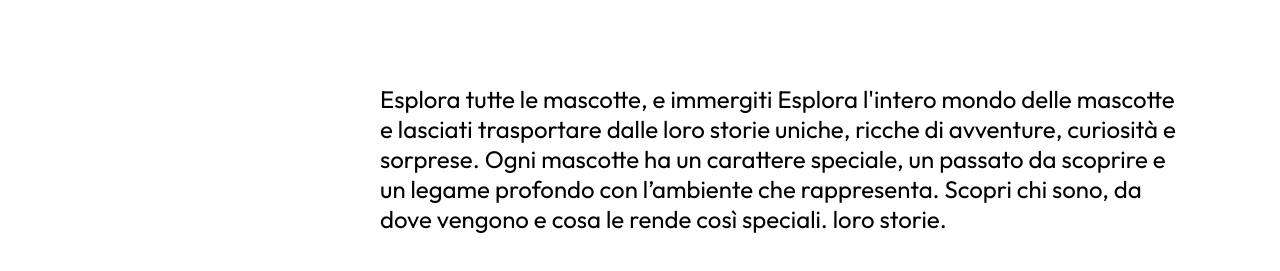
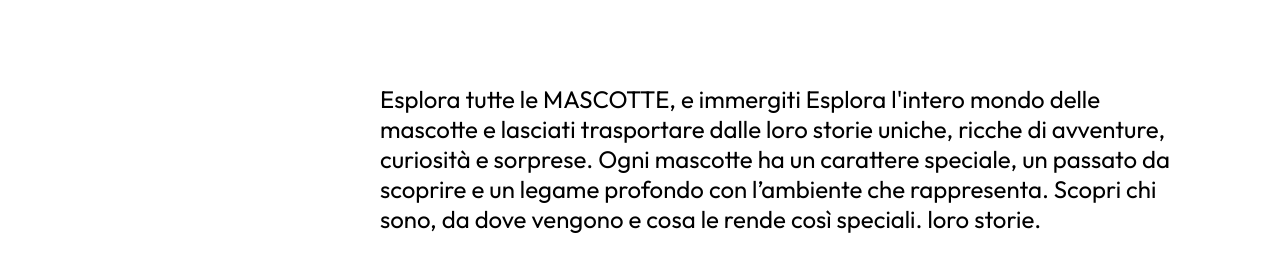
Before and after one commit to ddx2k/Sito-Mascotte-2-copia, a plain HTML site: page Mascotte.html in a window 1280 px wide. Shown: the part 471-742 px from the top of the page. Drawn offline with nearby package versions, Linux system fonts and the light colour scheme.

Commit message:
modifiche

```diff
--- a/Mascotte.html
+++ b/Mascotte.html
@@ -53,7 +53,7 @@
     <section class="start">
         <div class="testata-mascotte">
             <h1>Mascotte</h1>
-            <p>Esplora tutte le mascotte, e immergiti Esplora l'intero mondo delle mascotte e lasciati trasportare dalle loro storie uniche, ricche di avventure, curiosità e sorprese. Ogni mascotte ha un carattere speciale, un passato da scoprire e un legame profondo con l’ambiente che rappresenta. Scopri chi sono, da dove vengono e cosa le rende così speciali. loro storie.</p>
+            <p>Esplora tutte le MASCOTTE, e immergiti Esplora l'intero mondo delle mascotte e lasciati trasportare dalle loro storie uniche, ricche di avventure, curiosità e sorprese. Ogni mascotte ha un carattere speciale, un passato da scoprire e un legame profondo con l’ambiente che rappresenta. Scopri chi sono, da dove vengono e cosa le rende così speciali. loro storie.</p>
         </div>
     </section>
 
```
